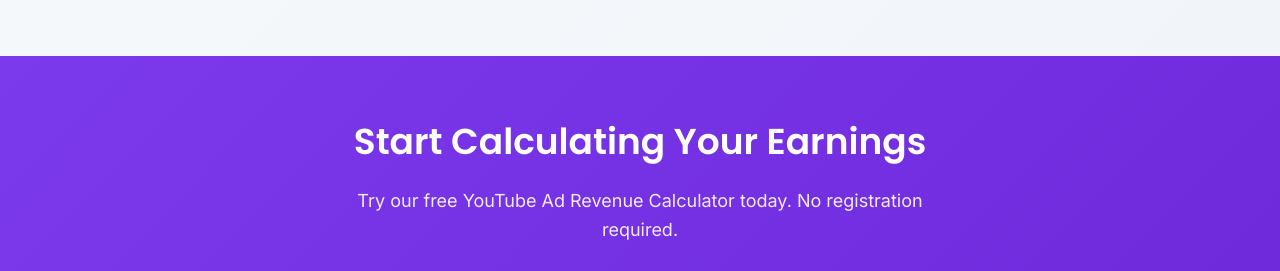
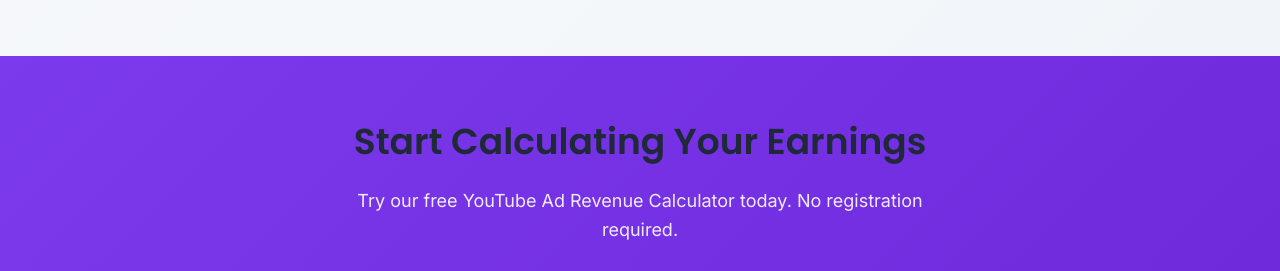
Before and after one commit to raiderj77/creator-revenue-calculator, a website: page index.html in a window 1280 px wide. Shown: the part 3900-4171 px from the top of the page. Drawn offline with Linux system fonts and the light colour scheme.

Commit message:
fix: GEO section heading color — pin to #1f2937 for readability

```diff
--- a/assets/css/style.css
+++ b/assets/css/style.css
@@ -990,6 +990,14 @@
   color: #9ca3af;
 }
 
+/* GEO content section headings */
+.tools-section ~ section h2,
+.about-section ~ section h2,
+section.bg-white h2,
+section h2:not(.section-title):not(.hero-title) {
+  color: #1f2937;
+}
+
 /* Dark Mode — automatic (system preference) */
 @media (prefers-color-scheme: dark) {
   :root {
```
